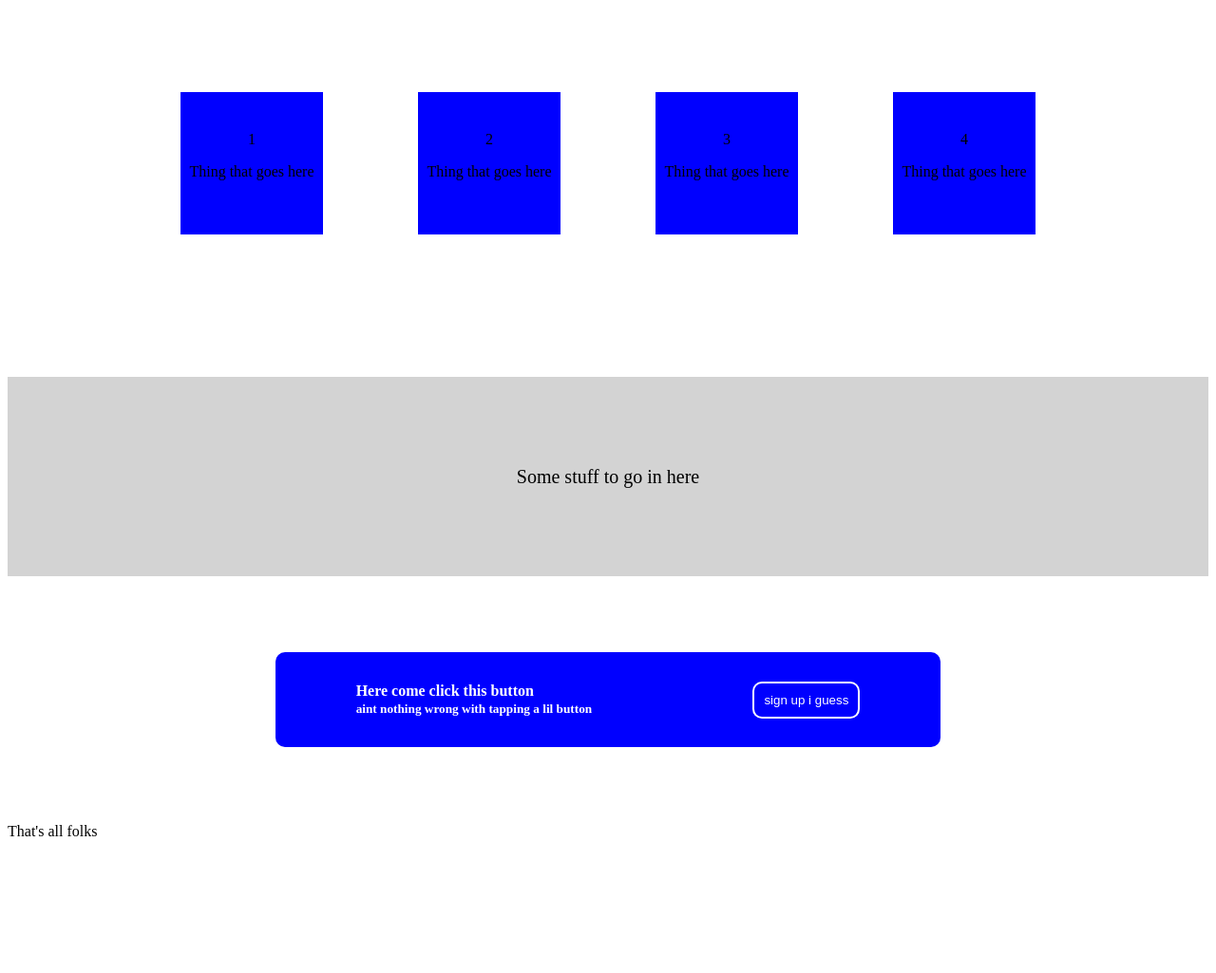
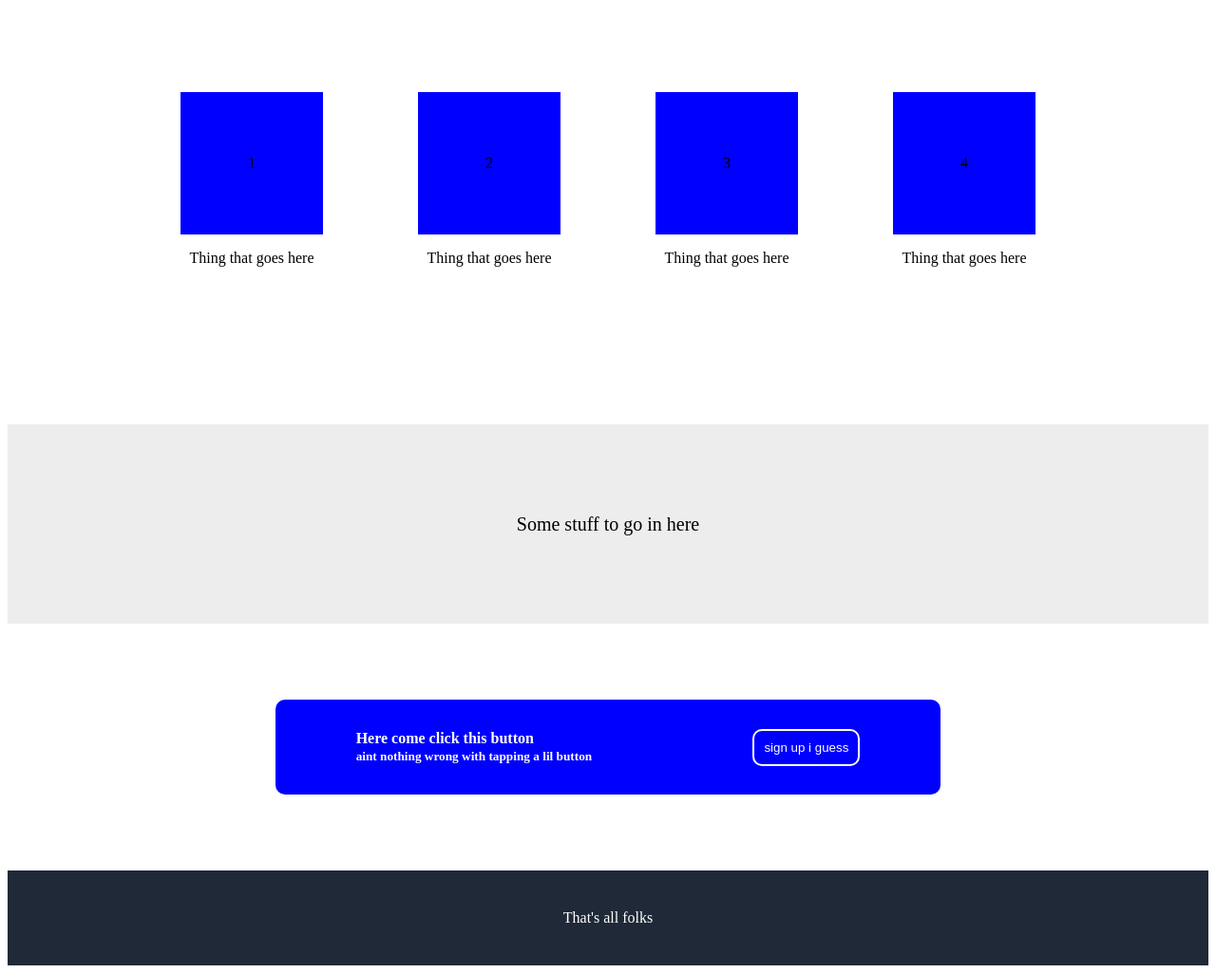
Before and after one commit to AmarisDavis/proj2, a plain HTML site: page index.html in a window 1280 px wide. Shown: the part 518-1543 px from the top of the page at 95% size. Before the commit the page ends 1411 px from the top, so only its background shows below. Drawn offline with Linux system fonts and the light colour scheme.

Commit message:
updated boxes style

```diff
--- a/styles.css
+++ b/styles.css
@@ -1,6 +1,9 @@
 .body{
     font-family: Arial, Helvetica, sans-serif;
+    margin: 0%;
+    padding: 0%;
 }
+
 
 .header{
     background-color: #1F2937;
@@ -57,11 +60,19 @@ ul{
    }
 
    .img{
+    align-content: center;
+    text-align: center;
+    display: flex;
+    flex-direction: column;
+   }
+
+   .square{
     background-color: blue;
     height: 150px;
     width: 150px;
+    text-align: center;
     align-content: center;
-    text-align: center;
+
    }
 
    .mtitle{
@@ -77,7 +88,7 @@ ul{
    }
 
    .third{
-     background-color: lightgrey;
+     background-color: rgb(237, 237, 237);
      display: flex;
      padding: 60px;
      font-size: 20px;
@@ -117,3 +128,15 @@ ul{
     color: white;
     border-radius: 10px;
    }
+   .footer{
+    background-color: #1F2937;
+    height: 100px;
+    color: white;
+    display: flex;
+    align-items: center;
+    justify-content: center;
+   }
+
+.img p {
+    text-align: center;
+}
```
